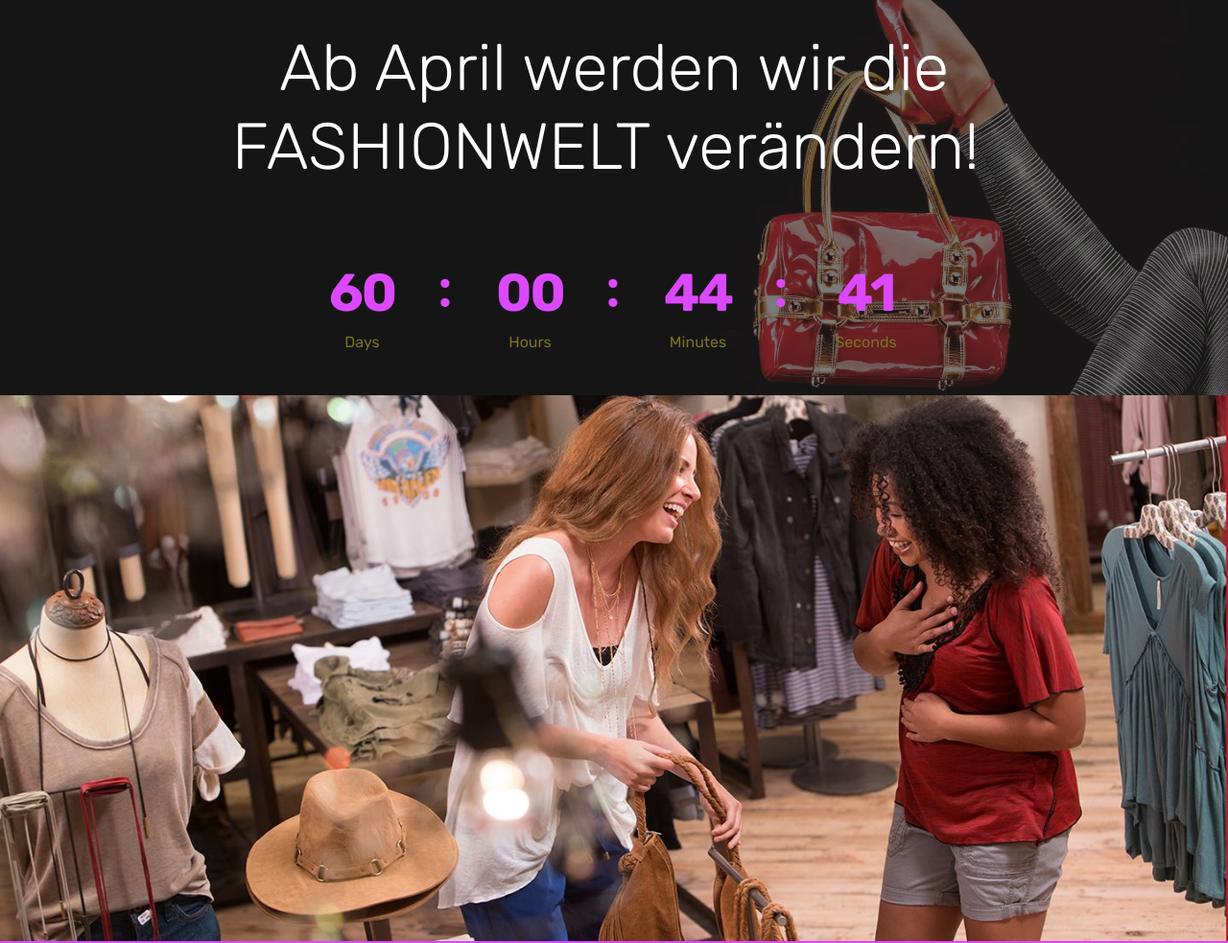
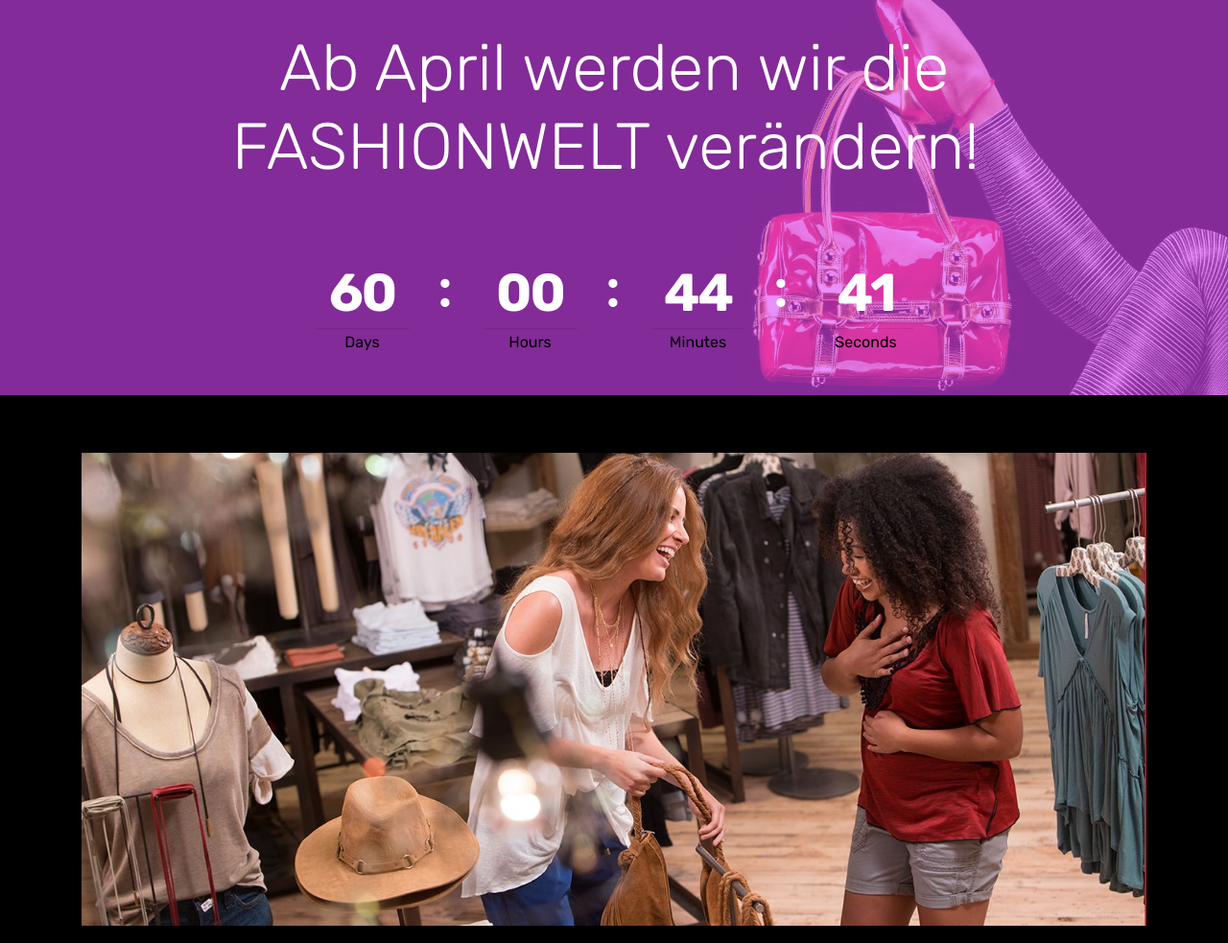
Before and after one commit to Web-Steps/landingpage2, a plain HTML site: page index.html in a window 1280 px wide. Shown: the top 983 px of the page at 96% size. Drawn offline with Linux system fonts and the light colour scheme.

Commit message:
create github pages

```diff
--- a/assets/mobirise/css/mbr-additional.css
+++ b/assets/mobirise/css/mbr-additional.css
@@ -1373,7 +1373,7 @@ body {
   font-weight: 300;
 }
 .cid-qIg157Jfu4 .number-wrap {
-  color: #787324;
+  color: #000000;
   border-color: rgba(255, 255, 255, 0.15);
   position: relative;
   display: inline-block;
@@ -1392,7 +1392,7 @@ body {
   letter-spacing: -2px;
   word-spacing: 0;
   line-height: 1.3;
-  color: #db48fd;
+  color: #ffffff;
 }
 .cid-qIg157Jfu4 .period {
   display: block;
@@ -1414,7 +1414,7 @@ body {
   text-transform: none;
   letter-spacing: 0;
   word-spacing: 0;
-  color: #db48fd;
+  color: #ffffff;
 }
 .cid-qIg157Jfu4 .countdown-cont {
   max-width: 700px;
@@ -1843,11 +1843,12 @@ body {
   color: #c1c1c1 !important;
 }
 .cid-qIfZUCaGKm {
-  background: #ffffff;
+  padding-top: 60px;
+  padding-bottom: 60px;
+  background: #000000;
 }
 .cid-qIfZUCaGKm .image-block {
   margin: auto;
-  width: 100% !important;
 }
 .cid-qIfZUCaGKm .mbr-figure {
   margin: 0 auto;
--- a/index.html
+++ b/index.html
@@ -50,10 +50,10 @@
     </nav>
 </section>
 
-<section class="engine"><a href="https://mobirise.ws/p">open source website creator</a></section><section class="countdown1 cid-qIg157Jfu4 mbr-parallax-background" id="countdown1-g">
+<section class="engine"><a href="https://mobirise.ws/m">drag and drop web maker</a></section><section class="countdown1 cid-qIg157Jfu4 mbr-parallax-background" id="countdown1-g">
 
 
-    <div class="mbr-overlay" style="opacity: 0.6; background-color: rgb(35, 35, 35);">
+    <div class="mbr-overlay" style="opacity: 0.6; background-color: rgb(219, 72, 253);">
     </div>
     <div class="container ">
         <h2 class="mbr-section-title pb-3 align-center mbr-fonts-style display-1">Ab April werden wir die
@@ -75,7 +75,7 @@
 
 
 
-    <figure class="mbr-figure">
+    <figure class="mbr-figure container">
         <div class="image-block" style="width: 100%;">
             <img src="assets/images/coffee-milk-sugar-bljat-header-1440x640.jpg" alt="Mobirise" title="">
             <figcaption class="mbr-figure-caption mbr-figure-caption-over">
@@ -147,7 +147,7 @@ Perfekt, dann freue Dich auf April 2018 und melde Dich bei <br>uns für mehr Inf
             <div class="media-container-column col-lg-8" data-form-type="formoid">
                     <div data-form-alert="" hidden="">Thanks for filling out the form!</div>
 
-                    <form class="mbr-form" action="https://mobirise.com/" method="post" data-form-title="Mobirise Form"><input type="hidden" name="email" data-form-email="true" value="UAMGOe8rHAlySf0auP/onKHjMw/sDAxO5yH5rwfBf+pN8ZRUD97CBIZanJP0z8p2LtUrRLt/QTtUAhbwUqAtVV7Nqw3hvF5vEw9RkBVXxRABGrXZR4TYiefVuak9O+bn" data-form-field="Email">
+                    <form class="mbr-form" action="https://mobirise.com/" method="post" data-form-title="Mobirise Form"><input type="hidden" name="email" data-form-email="true" value="uMVmqusOF1zBMqo+nVKvchuQzBellwvoFjm7yv5WIQJ7p7kuFGIKe9lSxdknrGPlgResXXAa6ZtHPPU5RbKfbqwICEDm6CCejDj89nTRJNifKhLHAkxpGICE5IhdI72S" data-form-field="Email">
                         <div class="row row-sm-offset">
                             <div class="col-md-4 multi-horizontal" data-for="name">
                                 <div class="form-group">
```
Also changed, not shown: 1 other file.
